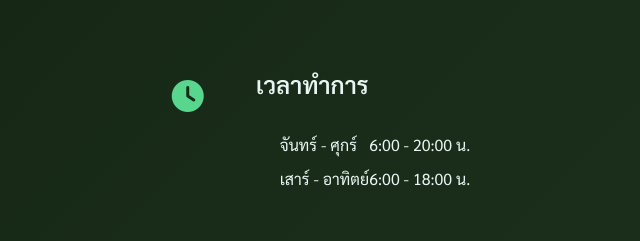
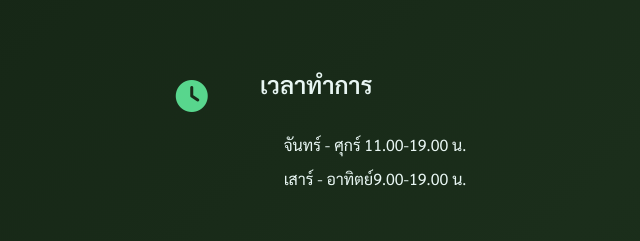
Before and after one commit to Cognis72/progolf, a plain HTML site: page contact.html in a window 1280 px wide. Shown: the part 1420-1661 px from the top of the page, 7-647 px from the left. Drawn offline with Linux system fonts and the light colour scheme.

Commit message:
Update contact.html

```diff
--- a/contact.html
+++ b/contact.html
@@ -116,11 +116,11 @@
                                 <div class="hours-list">
                                     <div class="hour-item">
                                         <span data-th="จันทร์ - ศุกร์" data-en="Monday - Friday">จันทร์ - ศุกร์</span>
-                                        <span data-th="6:00 - 20:00 น." data-en="6:00 - 20:00">6:00 - 20:00 น.</span>
+                                        <span data-th="11.00-19.00 น." data-en="11.00-19.00">11.00-19.00 น.</span>
                                     </div>
                                     <div class="hour-item">
                                         <span data-th="เสาร์ - อาทิตย์" data-en="Saturday - Sunday">เสาร์ - อาทิตย์</span>
-                                        <span data-th="6:00 - 18:00 น." data-en="6:00 - 18:00">6:00 - 18:00 น.</span>
+                                        <span data-th="9.00-19.00 น." data-en="9.00-19.00">9.00-19.00 น.</span>
                                     </div>
                                 </div>
                             </div>
```
